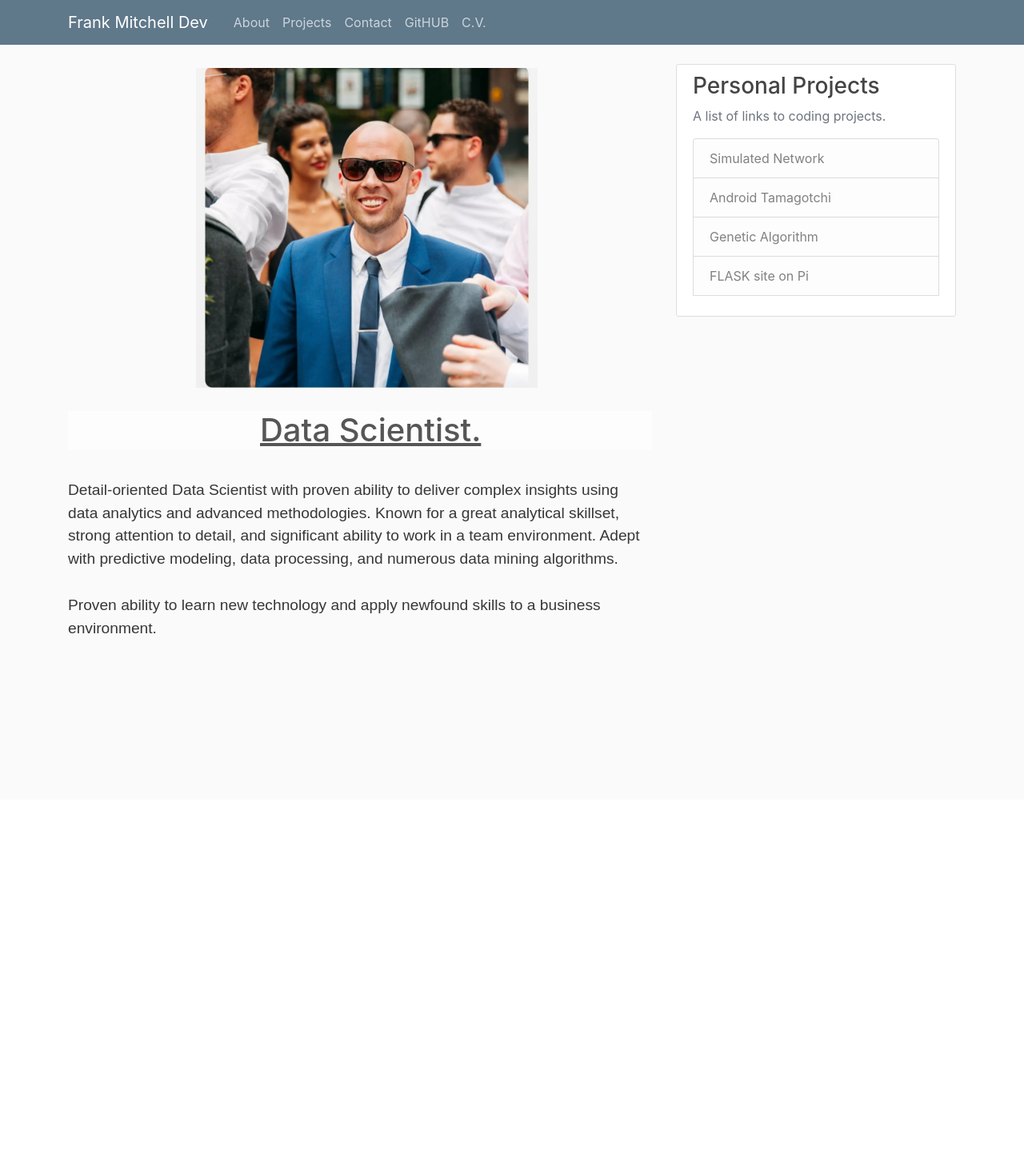
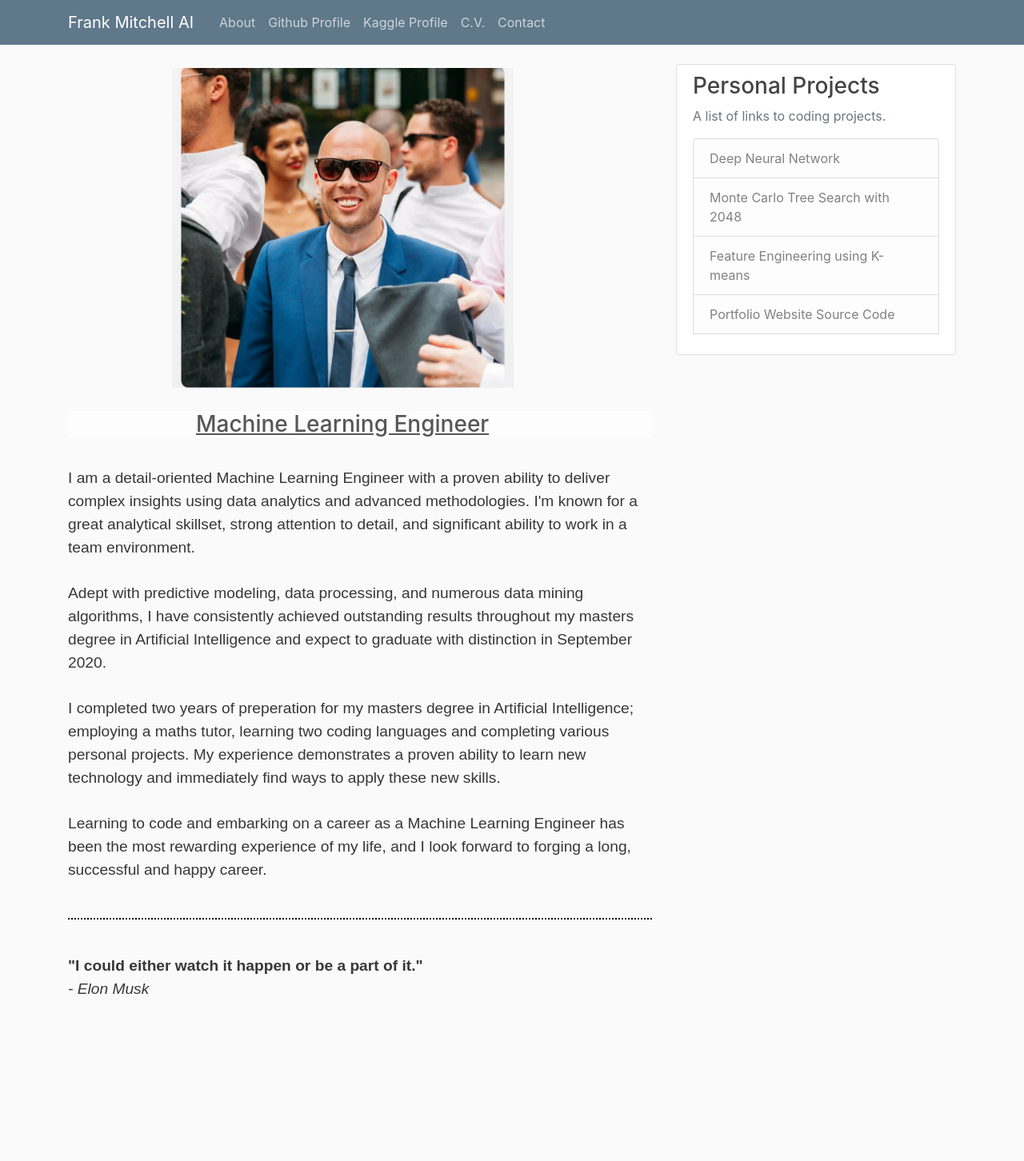
Before and after one commit to fmitchell259/frankm-ai-portfolio, a Flask app: page /about in a window 1280 px wide. Shown: the whole page at 80% size. Before the commit the page ends 792 px from the top, so only its background shows below. Run offline with Flask 2, Linux system fonts and the light colour scheme; some libraries are stand-ins or nearby versions.

Commit message:
Add files via upload

```diff
--- a/showcase_site/routes.py
+++ b/showcase_site/routes.py
@@ -64,6 +64,13 @@ def download_cv(doc_name):
     except FileNotFoundError:
         return abort(404)
 
+# TODO: All project links commented out for now, write up a project per
+# day and post it to my site.
+
+# TODO: This allows me to deploy right now and then get the chance to
+# update.
+
+# TODO: Projects needs to be updateed.
 
 @app.route('/projects')
 def projects():
@@ -113,20 +120,20 @@ def display_project(post_id):
 # Below we ave a route that will be made private, for now the user cannot openly link to it.
 
 
-@app.route('/projects/new_post', methods=['GET', 'POST'])
-def new_project():
+# @app.route('/projects/new_post', methods=['GET', 'POST'])
+# def new_project():
 
-    post_form = PostForm()
+#     post_form = PostForm()
 
-    if post_form.validate_on_submit():
-        post = PostProject(lan=post_form.lan.data,
-                            video=post_form.video.data,
-                            title=post_form.title.data,
-                            content=post_form.content.data)
-        data_base.session.add(post)
-        data_base.session.commit()
-        flash("Project Post Created!.", 'success')
-        return redirect(url_for('projects'))
-    else:
-        return render_template('create_post.html',
-                                form=post_form)
+#     if post_form.validate_on_submit():
+#         post = PostProject(lan=post_form.lan.data,
+#                             video=post_form.video.data,
+#                             title=post_form.title.data,
+#                             content=post_form.content.data)
+#         data_base.session.add(post)
+#         data_base.session.commit()
+#         flash("Project Post Created!.", 'success')
+#         return redirect(url_for('projects'))
+#     else:
+#         return render_template('create_post.html',
+#                                 form=post_form)
--- a/showcase_site/static/main.css
+++ b/showcase_site/static/main.css
@@ -19,6 +19,7 @@ h1, h2, h3, h4, h5, h6 {
 .site-header .navbar-nav .nav-link:hover {
   color: #ffffff;
 }
+
 
 .site-header .navbar-nav .nav-link.active {
   font-weight: 500;
--- a/showcase_site/templates/about.html
+++ b/showcase_site/templates/about.html
@@ -10,7 +10,7 @@
 
             <div class="column">
 
-                <img style="padding-left: 170px" height="400" src="{{ about_image }}" alt="User Image">
+                <img style="padding-left: 140px" height="400" src="{{ about_image }}" alt="User Image">
 
             </div>
 
@@ -24,16 +24,32 @@
 
         <br>
 
-        <h1 style="padding-left: 240px" class="home_header list-group-item-light " ><ins>Data Scientist.</ins></h1>
+        <h3 style="padding-left: 160px" class="home_header list-group-item-light " ><ins>Machine Learning Engineer</ins></h3>
 
         <div style="padding-bottom: 200px" class="about_text" >
             <br>
-                Detail-oriented Data Scientist with proven ability to deliver complex insights using data analytics and
-                advanced methodologies. Known for a great analytical skillset, strong attention to detail, and significant
-                ability to work in a team environment. Adept with predictive modeling, data processing, and numerous
-                data mining algorithms.<br><br>
 
-                Proven ability to learn new technology and apply newfound skills to a business environment.
+                I am a detail-oriented Machine Learning Engineer with a proven ability to deliver complex insights using data analytics and
+                advanced methodologies. I'm known for a great analytical skillset, strong attention to detail, and significant
+                ability to work in a team environment.
+                <br>
+                <br>
+                Adept with predictive modeling, data processing, and numerous
+                data mining algorithms, I have consistently achieved outstanding results throughout my masters degree in
+                Artificial Intelligence and expect to graduate with distinction in September 2020.<br><br>
+
+                I completed two years of preperation for my masters degree in Artificial Intelligence; employing a maths tutor, learning two
+                coding languages and completing various personal projects. My experience demonstrates a proven ability to
+                learn new technology and immediately find ways to apply these new skills. <br><br>
+
+                Learning to code and embarking on a career as a Machine Learning Engineer has been the most rewarding experience of my life,
+                and I look forward to forging a long, successful and happy career.<br><br>
+
+                <hr style="border-top: 2px dotted black"/>
+                <br>
+                <b>"I could either watch it happen or be a part of it."</b>
+                <br>
+                <i>- Elon Musk</i>
 
 
             </span>
--- a/showcase_site/templates/layout.html
+++ b/showcase_site/templates/layout.html
@@ -19,9 +19,9 @@
 
 
 	{% if title %}
-	    <title> Frank Mitchell Dev - {{title}} </title>
+	    <title> Frank Mitchell AI - {{title}} </title>
 	{% else %}
-	    <title> Frank Mitchell Dev </title>
+	    <title> Frank Mitchell AI </title>
 	{% endif %}
 
 </head>
@@ -32,7 +32,7 @@
 	<header class="site-header">
 	  <nav class="navbar navbar-expand-md navbar-dark bg-steel fixed-top">
 	    <div class="container">
-	      <a class="navbar-brand mr-4" href="/">Frank Mitchell Dev</a>
+	      <a class="navbar-brand mr-4" href="/">Frank Mitchell AI</a>
 	      <button class="navbar-toggler" type="button" data-toggle="collapse" data-target="#navbarToggle" aria-controls="navbarToggle" aria-expanded="false" aria-label="Toggle navigation">
 	        <span class="navbar-toggler-icon"></span>
 	      </button>
@@ -53,12 +53,15 @@
 
 
                 <a class="nav-item nav-link" href="{{ url_for('about') }}">About</a>
+				<!-- PROJECTS COMMENTED OUT FOR NOW, UNTIL I CAN DO PROPER WRITE UP.
 
-                <a class="nav-item nav-link " href="{{ url_for('projects') }}">Projects</a>
-                <a class="nav-item nav-link" href="{{ url_for('contact') }}">Contact</a>
-                <a class="nav-item nav-link navbar-right"  href="https://github.com/fmitchell259/">GitHUB</a>
+				<a class="nav-item nav-link " href="{{ url_for('projects') }}">Projects</a>
+				-->
+
+				<a class="nav-item nav-link navbar-right"  href="https://github.com/fmitchell259/">Github Profile</a>
+				<a class="nav-item nav-link navbar-right"  href="https://www.kaggle.com/fmitchell259">Kaggle Profile</a>
                 <a title="Please click to download C.V." class="nav-ietm nav-link md-4" href="{{ url_for('download_cv', doc_name='frank_mitchell_cv.docx') }}">C.V.</a>
-
+				<a class="nav-item nav-link" href="{{ url_for('contact') }}">Contact</a>
 
 	        </div>
 	      </div>
@@ -105,10 +108,10 @@
 	        <h3>Personal Projects</h3>
 	        <p class='text-muted'>A list of links to coding projects.
 	          <ul class="list-group">
-	            <a class="list-group-item list-group-item-light" href="https://github.com/fmitchell259/NetworkSimulator" >Simulated Network<a/>
-	            <a class="list-group-item list-group-item-light" href="https://github.com/fmitchell259/dog_emulator" >Android Tamagotchi<a/>
-	            <a class="list-group-item list-group-item-light" href="https://github.com/fmitchell259/geneticAlgorithm.py" >Genetic Algorithm<a/>
-	            <a class="list-group-item list-group-item-light" href="https://github.com/fmitchell259/showcase_site"  >FLASK site on Pi<a/>
+	            <a class="list-group-item list-group-item-light" href="https://github.com/fmitchell259/Deep_Neural_Net" >Deep Neural Network<a/>
+	            <a class="list-group-item list-group-item-light" href="https://github.com/fmitchell259/2048_with_Monte_Carlo" >Monte Carlo Tree Search with 2048<a/>
+	            <a class="list-group-item list-group-item-light" href="https://github.com/fmitchell259/COVID19_Clustering" >Feature Engineering using K-means<a/>
+	            <a class="list-group-item list-group-item-light" href="https://github.com/fmitchell259/portoflio_website">Portfolio Website Source Code<a/>
 	          </ul>
 	        </p>
 	      </div>
```
Also changed, not shown: showcase_site/templates/home.html (+7 -4 lines), 2 other files.
